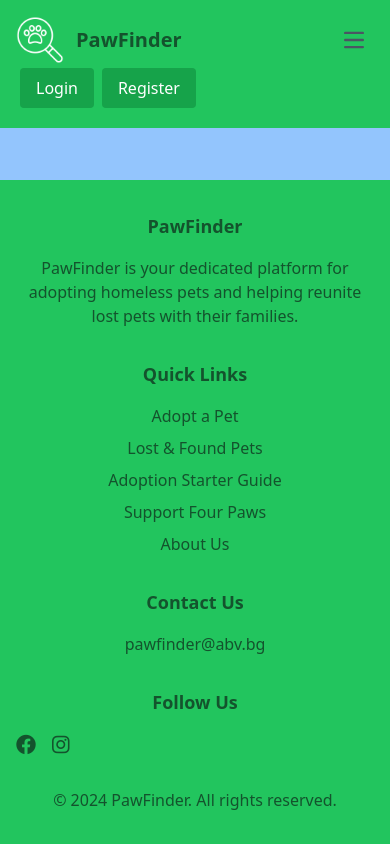
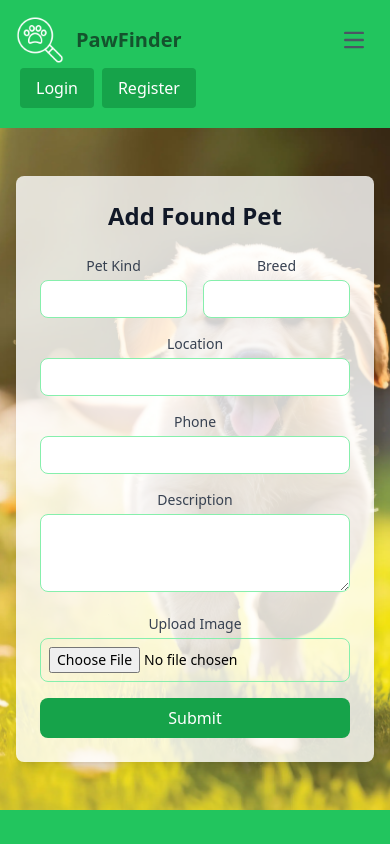
Before and after one commit to antoan-97/Pet-Finder, a React (Vite) app in the folder client/: page /found-form in a window 390 px wide. Built offline with nearby package versions, Linux system fonts and the light colour scheme.

Commit message:
Fix responsive design problem

```diff
--- a/client/src/App.jsx
+++ b/client/src/App.jsx
@@ -17,8 +17,8 @@ import LostAndFoundPets from './components/lost&foundPets/Lost&FoundPets'
 import FoundPetForm from './components/lost&foundPets/foundPet/FoundPetForm'
 import FoundPetsList from './components/lost&foundPets/foundPet/FoundPetsList'
 import FoundPetDetails from './components/lost&foundPets/foundPet/details/FoundPetDetails'
-
-
+import LostPetsList from './components/lost&foundPets/lostPet/LostPetsList'
+import LostPetForm from './components/lost&foundPets/lostPet/LostPetForm'
 function App() {
 
   return (
@@ -33,7 +33,9 @@ function App() {
             <Route path='/terms' element={<TermsOfCondition />}></Route>
             <Route path='/lost-found' element={<LostAndFoundPets />}></Route>
             <Route path='/found-pets' element={<FoundPetsList />}></Route>
-            <Route path='/form' element={<FoundPetForm />}></Route>
+            <Route path='/lost-pets' element={<LostPetsList />}></Route>
+            <Route path='/found-form' element={<FoundPetForm />}></Route>
+            <Route path='/lost-form' element={<LostPetForm />}></Route>
             <Route path="/pet/:id" element={<FoundPetDetails />} />
 
             <Route element={<GuestGuard />}>
--- a/client/src/components/home/Home.jsx
+++ b/client/src/components/home/Home.jsx
@@ -1,13 +1,9 @@
 export default function Home() {
     return (
-        <section className="bg-login-bg bg-cover bg-center">
-        <div className="flex flex-col items-center justify-center px-6 py-8 mx-auto md:h-screen lg:py-0">
-
-        </div>
-    </section>
-
-
-
-
+        <section className="bg-login-bg bg-cover bg-center flex-1">
+            <div className="flex flex-col items-center justify-center px-6 py-8 mx-auto min-h-screen">
+                {/* Your content */}
+            </div>
+        </section>
     );
 }
--- a/client/src/components/lost&foundPets/foundPet/FoundPetForm.jsx
+++ b/client/src/components/lost&foundPets/foundPet/FoundPetForm.jsx
@@ -1,7 +1,6 @@
 import React, { useState } from "react";
 import { addFoundPet } from "../../../services/petApi";
 import { useNavigate } from "react-router-dom";
-
 
 export default function FoundPetForm() {
     const navigate = useNavigate()
@@ -29,7 +28,6 @@ export default function FoundPetForm() {
             const response = await addFoundPet(formData);
             console.log('Server response:', response);
             navigate('/found-pets')
-            // Reset form or redirect
             setFormData({
                 kind: '',
                 location: '',
@@ -45,88 +43,94 @@ export default function FoundPetForm() {
     };
 
     return (
-        <section className="bg-login-bg bg-cover bg-center">
-            <div className="flex flex-col items-center justify-center px-6 py-8 mx-auto md:h-screen lg:py-0">
-                <div className="w-full bg-white bg-opacity-80 rounded-lg shadow dark:border md:mt-0 sm:max-w-md xl:p-0 dark:bg-white-50 dark:border-white-600">
-                    <div className="p-6 space-y-4 md:space-y-6 sm:p-8">
-                        <h1 className="text-xl font-bold leading-tight tracking-tight text-gray-900 md:text-2xl dark:text-gray">
+        <section className="bg-login-bg bg-cover bg-center py-12">
+            <div className="container mx-auto px-4 max-w-md">
+                <div className="bg-white bg-opacity-80 rounded-lg shadow-lg p-6">
+                    <h1 className="text-2xl font-bold text-gray-900 mb-6 text-center">
                         Add Found Pet
                     </h1>
-                        <form onSubmit={handleSubmit} encType="multipart/form-data" className="space-y-4 md:space-y-6">
+                    <form onSubmit={handleSubmit} encType="multipart/form-data" className="space-y-4">
+                        <div className="grid grid-cols-2 gap-4">
                             <div>
-                                <label className="flex mb-2 text-sm font-medium text-gray-900 dark:text-gray">Pet Kind</label>
+                                <label className="block text-sm font-medium text-gray-700 mb-1">Pet Kind</label>
                                 <input
                                     type="text"
                                     name="kind"
                                     value={formData.kind}
                                     onChange={handleChange}
-                                    className="bg-green-50 border border-green-300 text-gray-900 text-sm rounded-lg focus:ring-green-100 focus:border-green-100 block w-full p-2.5 dark:bg-white-50 dark:border-green-400 dark:placeholder-gray-500 dark:text-dark dark:focus:ring-green-100 dark:focus:border-green-400"
+                                    className="w-full p-2 text-sm border border-green-300 rounded-lg focus:ring-green-500 focus:border-green-500"
                                     required
                                 />
                             </div>
                             <div>
-                                <label className="flex mb-2 text-sm font-medium text-gray-900 dark:text-gray">Location</label>
+                                <label className="block text-sm font-medium text-gray-700 mb-1">Breed</label>
+                                <input
+                                    type="text"
+                                    name="breed"
+                                    value={formData.breed}
+                                    onChange={handleChange}
+                                    className="w-full p-2 text-sm border border-green-300 rounded-lg focus:ring-green-500 focus:border-green-500"
+                                    required
+                                />
+                            </div>
+                        </div>
+
+                        <div>
+                            <label className="block text-sm font-medium text-gray-700 mb-1">Location</label>
                             <input
                                 type="text"
                                 name="location"
                                 value={formData.location}
                                 onChange={handleChange}
-                                    className="bg-green-50 border border-green-300 text-gray-900 text-sm rounded-lg focus:ring-green-100 focus:border-green-100 block w-full p-2.5 dark:bg-white-50 dark:border-green-400 dark:placeholder-gray-500 dark:text-dark dark:focus:ring-green-100 dark:focus:border-green-400"
+                                className="w-full p-2 text-sm border border-green-300 rounded-lg focus:ring-green-500 focus:border-green-500"
                                 required
                             />
                         </div>
+
                         <div>
-                                <label className="flex mb-2 text-sm font-medium text-gray-900 dark:text-gray">Breed</label>
-                                <input
-                                    type="text"
-                                    name="breed"
-                                    value={formData.breed}
-                                    onChange={handleChange}
-                                    className="bg-green-50 border border-green-300 text-gray-900 text-sm rounded-lg focus:ring-green-100 focus:border-green-100 block w-full p-2.5 dark:bg-white-50 dark:border-green-400 dark:placeholder-gray-500 dark:text-dark dark:focus:ring-green-100 dark:focus:border-green-400"
-                                    required
-                                />
-                            </div>
-                            <div>
-                                <label className="flex mb-2 text-sm font-medium text-gray-900 dark:text-gray">Phone</label>
+                            <label className="block text-sm font-medium text-gray-700 mb-1">Phone</label>
                             <input
                                 type="tel"
                                 name="phone"
                                 value={formData.phone}
                                 onChange={handleChange}
-                                    className="bg-green-50 border border-green-300 text-gray-900 text-sm rounded-lg focus:ring-green-100 focus:border-green-100 block w-full p-2.5 dark:bg-white-50 dark:border-green-400 dark:placeholder-gray-500 dark:text-dark dark:focus:ring-green-100 dark:focus:border-green-400"
+                                className="w-full p-2 text-sm border border-green-300 rounded-lg focus:ring-green-500 focus:border-green-500"
                                 required
                             />
                         </div>
+
                         <div>
-                                <label className="flex mb-2 text-sm font-medium text-gray-900 dark:text-gray">Description</label>
+                            <label className="block text-sm font-medium text-gray-700 mb-1">Description</label>
                             <textarea
                                 name="description"
                                 value={formData.description}
                                 onChange={handleChange}
-                                    className="bg-green-50 border border-green-300 text-gray-900 text-sm rounded-lg focus:ring-green-100 focus:border-green-100 block w-full p-2.5 dark:bg-white-50 dark:border-green-400 dark:placeholder-gray-500 dark:text-dark dark:focus:ring-green-100 dark:focus:border-green-400"
+                                rows="3"
+                                className="w-full p-2 text-sm border border-green-300 rounded-lg focus:ring-green-500 focus:border-green-500"
                             />
                         </div>
+
                         <div>
-                                <label htmlFor="image">Upload Image</label>
+                            <label className="block text-sm font-medium text-gray-700 mb-1">Upload Image</label>
                             <input
                                 type="file"
                                 name="image"
-                                    id="image"
                                 accept="image/*"
                                 onChange={handleChange}
+                                className="w-full p-2 text-sm border border-green-300 rounded-lg focus:ring-green-500 focus:border-green-500"
                                 required
                             />
                         </div>
+
                         <button
                             type="submit"
-                                className="w-full text-white bg-green-600 hover:bg-green-700 focus:ring-4 focus:outline-none focus:ring-green-300 font-medium rounded-lg text-sm px-5 py-2.5 text-center dark:bg-green-500 dark:hover:bg-green-600 dark:focus:ring-green-800"
+                            className="w-full bg-green-600 text-white py-2 px-4 rounded-lg hover:bg-green-700 transition-colors duration-200"
                         >
                             Submit
                         </button>
                     </form>
                 </div>
             </div>
-            </div>
         </section>
     );
 }
--- a/client/src/index.css
+++ b/client/src/index.css
@@ -4,7 +4,18 @@
 
 /* Remove any custom background color definitions since we're using the gradient from tailwind config */
 html, body, #root {
+    min-height: 100vh;
     height: 100%;
     margin: 0;
     padding: 0;
+    overflow-x: hidden; /* Prevent horizontal scroll */
 }
+
+body {
+    position: relative;
+}
+
+#root {
+    display: flex;
+    flex-direction: column;
+}
```
Also changed, not shown: client/src/components/lost&foundPets/Lost&FoundPets.jsx (+6 -6 lines). Lines whose indentation alone changed are shown as unchanged.
